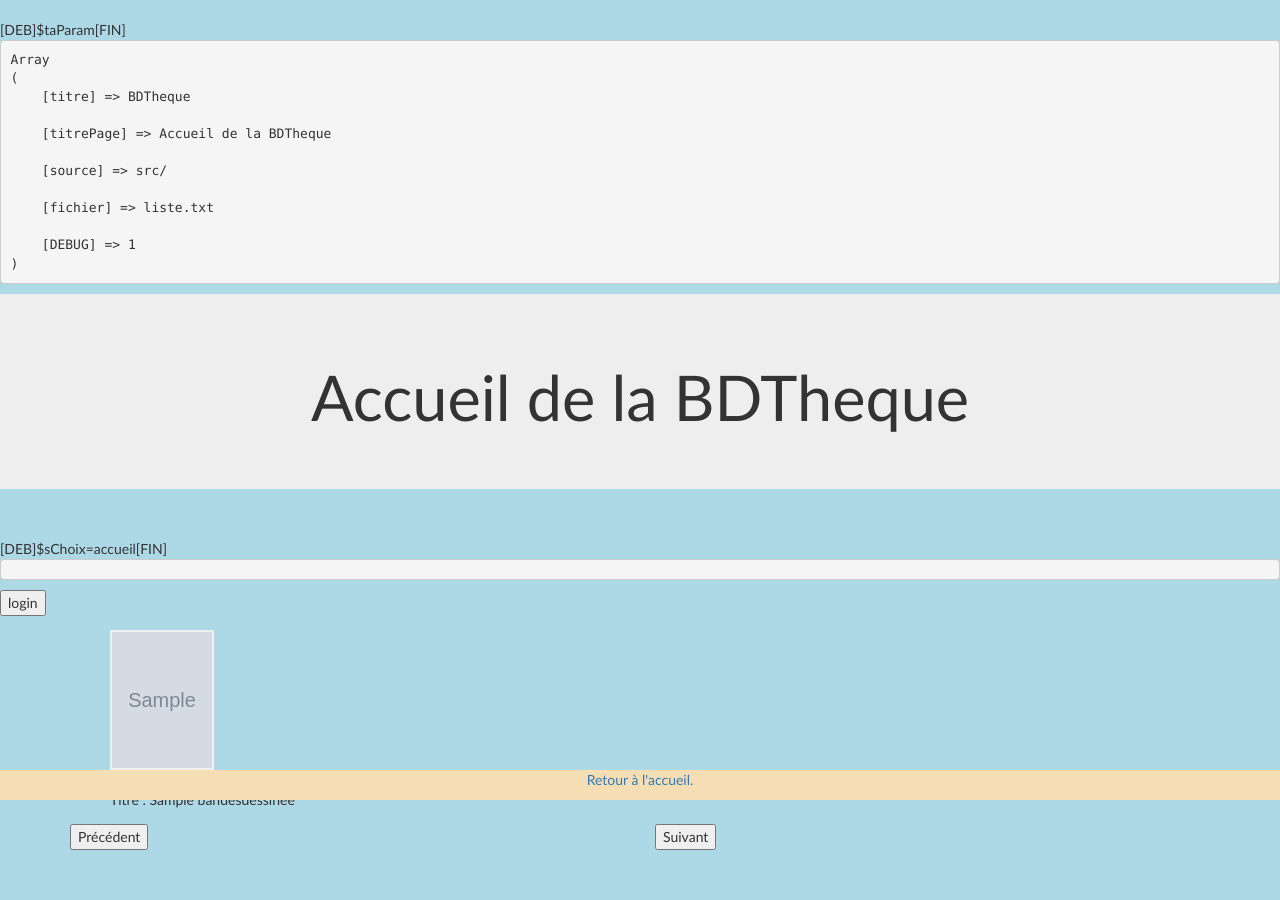
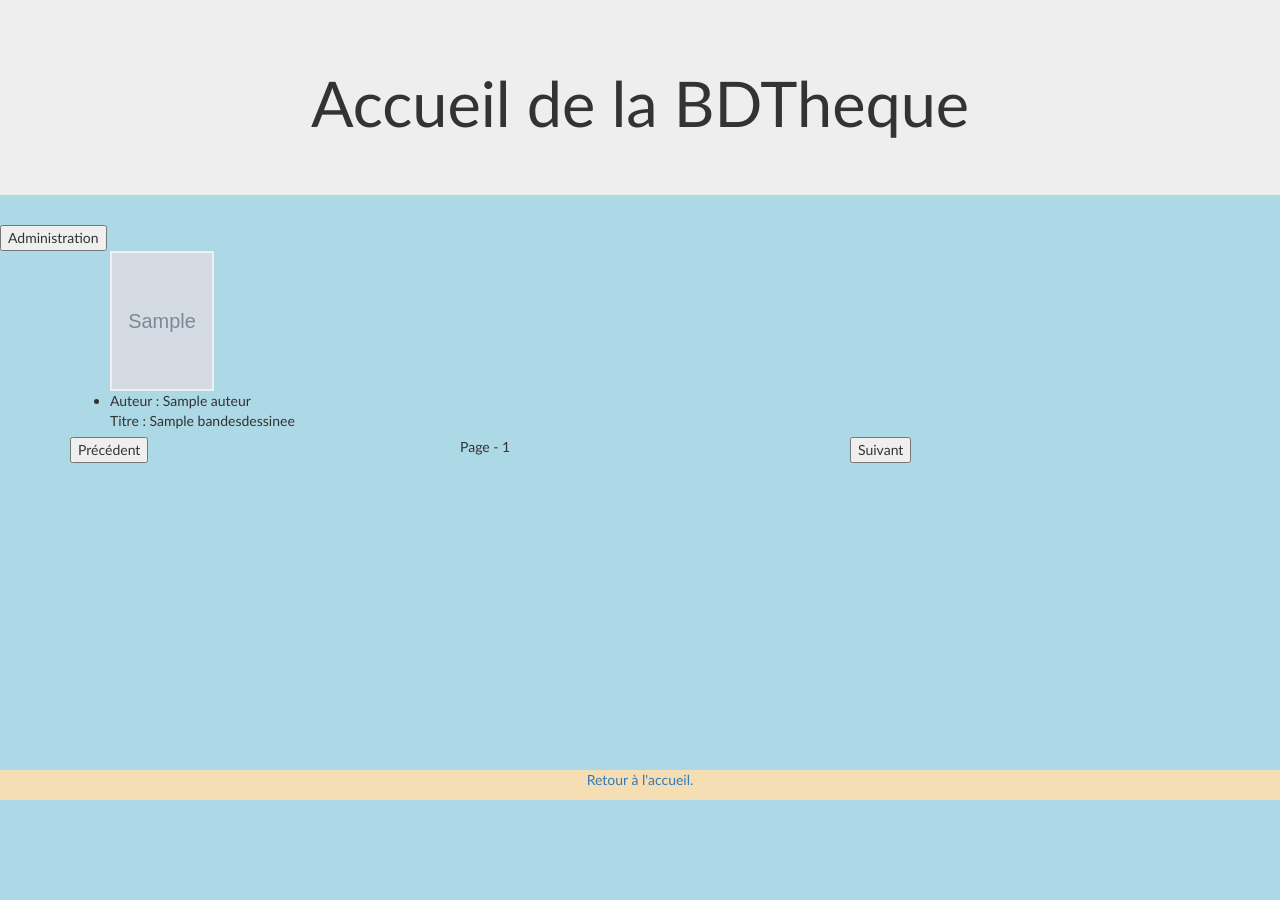
Before and after one commit to Iuzziel/DL101_BDTheque, a PHP site: page / in a window 1280 px wide. After the commit the page ends 800 px from the top, so only its background shows below. Run offline with PHP 8.4, Linux system fonts and the light colour scheme; tables that the repository leaves empty or names only in its code hold one stand-in row (values such as "Sample post"); grey boxes marked "Sample" are stand-in pictures.

Commit message:
sauvegarde 14h

```diff
--- a/css/main.css
+++ b/css/main.css
@@ -11,8 +11,7 @@ header{
 section {
     background-color: wheat;
     border-radius: 12px 12px;
-    padding: 5px;
-				margin: auto;
+    padding: 6px;
 }
 
 #commentaire table{
@@ -43,6 +42,10 @@ section {
 				margin-bottom: 36px;
 }
 
+.row{
+				margin-bottom: 6px;
+}
+
 footer{
 				background-color: wheat;
 				position: fixed;
--- a/ctl/ctl_bdtheque_content.php
+++ b/ctl/ctl_bdtheque_content.php
@@ -67,8 +67,11 @@
     }
 
     ///////////////Partie Administrateur///////////////////
-    // Validation de la connexion
-    if (isset($_POST['connexion']) && ($_POST['connexion'] == 'Valider')){
+				//Verif si la connexiont est deja active
+				if(isset($_SESSION['logon']) && $_SESSION['logon'] == 'ok' && $sChoix == 'login'){
+								$sChoix = 'admin';
+				}else if (isset($_POST['connexion']) && $_POST['connexion'] == 'Valider'){
+								// Validation de la connexion
         $tmpMembre = new Membre();
         $tmpMembre->pseudo = $_POST['login'];
         $tmpMembre->mdp = $_POST['password'];
@@ -85,6 +88,12 @@
             $sChoix = 'login';
         }
     }
+
+    //Deconnexion
+				if (isset($_POST['connexion']) && $_POST['connexion'] == 'Deconnexion'){
+								$_SESSION['logon'] = 'nok';
+								session_destroy();
+				}
 
     // Validation d'un commentaire
     if (isset($_POST['comMod']) && $_POST['comMod'] == "Valider"){
@@ -104,6 +113,7 @@
 
     // Récupération du commentaire à éditer
     if (isset($_POST['comMod']) && $_POST['comMod'] == "Edit"){
+								$sChoix = 'admin';
         $tmpCom = new Commentaire();
         $detail_Com->com_id = $_POST['com_id'];
         $rsComEdit = CommentaireManager::getThisCommentaire($detail_Com);
@@ -148,8 +158,10 @@
             $bdTemp->bd_image = $_FILES['couverture']['name'];
             BandeDessineeManager::setBandeDessinee($bdTemp);
             $msgUpload = "Ajout de la BD réussi.";
+												$sChoix = 'admin';
         } else {
             $msgUpload = 'Erreur upload impossible.';
+												$sChoix = 'admin';
         }
     }
 
--- a/ini/html.ini.php
+++ b/ini/html.ini.php
@@ -2,4 +2,4 @@ titre=BDTheque
 titrePage=Accueil de la BDTheque
 source=src/
 fichier=liste.txt
-DEBUG=1
+DEBUG=0
--- a/vue/view_accueil.php
+++ b/vue/view_accueil.php
@@ -1,5 +1,6 @@
 <form action="" method="get">
-				<input type="submit" name="choix" value="login" />
+				<input type="hidden" name="choix" value="login" />
+				<input type="submit" name="affChoixLog" value="Administration" />
 </form>
 
 <div class="container">
@@ -25,13 +26,16 @@
 				</div><!--Fin de Row-->
 
 				<div class="row">
-								<div class="col-sm-6">
+								<div class="col-sm-4">
 												<form method="get" action="">
 																<input type="hidden" name="offset" value="<?= $indicePageOffset - 5 ?>" />
 																<input type="submit" value="Précédent" />
 												</form>
 								</div><!--Fin de Col-->
-								<div class="col-sm-6">
+								<div class="col-sm-4">
+												<span>Page - <?= (($indicePageOffset / 5) + 1) ?></span>
+								</div><!--Fin de Col-->
+								<div class="col-sm-4">
 												<form method="get">
 																<input type="hidden" name="offset" value="<?= $indicePageOffset + 5 ?>" />
 																<input type="submit" value="Suivant" />
--- a/vue/view_admin_commentaire.php
+++ b/vue/view_admin_commentaire.php
@@ -32,6 +32,6 @@
 												<?php endif; ?>
 								<?php endforeach; ?>
 												</table>
-								</div>
+								</div><!--Fin table-->
 				</section>
-</div>
+</div><!--Fin row-->
--- /dev/null
+++ b/vue/view_admin_del_fichier.php
@@ -0,0 +1,5 @@
+<div class="row">
+				<section>
+
+				</section>
+</div><!--Fin de row-->
--- a/vue/view_header.php
+++ b/vue/view_header.php
@@ -2,7 +2,7 @@
 <html lang="fr">
     <head>
         <meta charset="UTF-8">
-        <meta name="viewport" content="width=device-width, initial-scale=1.0">
+        <meta name="viewport" content="width=device-width, initial-scale=1.0, shrink-to-fit=no">
         <link rel="stylesheet" type="text/css" media="screen" href="css/bootstrap.min.css" />
         <link rel="stylesheet" type="text/css" media="screen" href="css/main.css" />
         <title><?php echo $sTitre; ?></title>
```
Also changed, not shown: vue/view_admin_add_auteur.php (added, +10 -0 lines), vue/view_admin_add_bd.php (added, +22 -0 lines), vue/view_admin_aside.php (+8 -3 lines), vue/view_admin_formulaire.php (deleted, +0 -31 lines).
